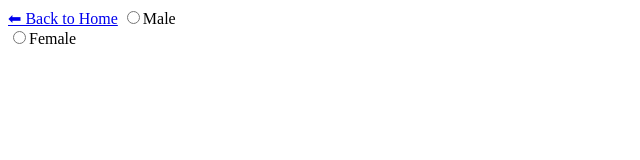
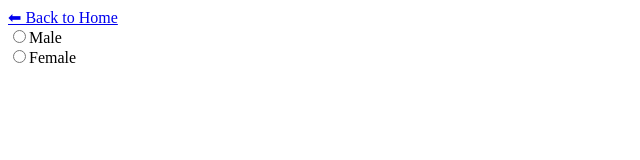
Before and after one commit to mekalasandhya/Forms, a plain HTML site: page radio.html in a window 1280 px wide. Shown: the whole page, without its empty margins (0-640 px from the left). Drawn offline with Linux system fonts and the light colour scheme.

Commit message:
to move to the new line

```diff
--- a/radio.html
+++ b/radio.html
@@ -6,7 +6,7 @@
     <title>Document</title>
 </head>
 <body>
-    <a href="index.html">⬅ Back to Home</a>
+    <a href="index.html">⬅ Back to Home</a><br>
     <input type="radio" id="male" name="gender"><label for="male">Male</label> <br>
         <input type="radio" id="female" name="gender"><label for="female">Female</label>
 
```
